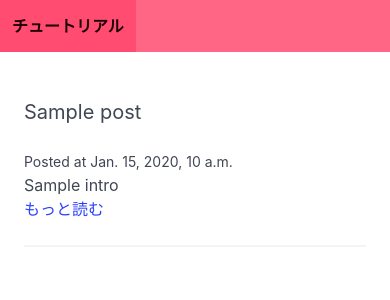
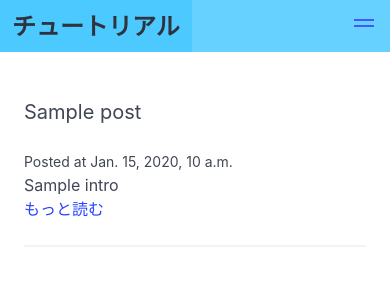
Before and after one commit to teeeki/blog, a Django app: template blog/templates/blog/frontpage.html in a window 390 px wide. Shown: the top 300 px of the page. Run offline with Django 3.2, Linux system fonts and the light colour scheme; the template is opened without the code that fills it: most values are stand-ins (such as "Sample title", 1, 10 or a date in 2020).

Commit message:
base.htmlの編集（ログインユーザの表示、ログアウトボタンの配置）

```diff
--- a/blog/templates/blog/base.html
+++ b/blog/templates/blog/base.html
@@ -5,13 +5,36 @@
     <meta name="viewport" content="width=device-width, initial-scale=1.0">
     <title>Djangoブログ</title>
     <link rel="stylesheet" href="https://cdn.jsdelivr.net/npm/bulma@1.0.2/css/bulma.min.css">
+    <link href="https://use.fontawesome.com/releases/v6.0.0/css/all.css" rel="stylesheet">
 </head>
+
 <body>
-    <nav class="navbar is-danger">
+    <nav class="navbar is-info">
         <div class="navbar-brand">
             <a href="/" class="navbar-item">
-                <strong>チュートリアル</strong>
+                <p class="title is-4">チュートリアル</p>
             </a>
+
+            <!-- モバイルメニュー用のトグルボタン -->
+            <a role="button" class="navbar-burger" aria-label="menu" aria-expanded="false" data-target="navMenu">
+                <span aria-hidden="true"></span>
+                <span aria-hidden="true"></span>
+                <span aria-hidden="true"></span>
+            </a>
+        </div>
+
+        <div id="navMenu" class="navbar-menu">
+            <div class="navbar-end">
+                {% if user.is_authenticated %}
+                    <span class="navbar-item">ユーザ名：{{ user.get_username }}</span>
+                    <a class="navbar-item" href="{% url 'accounts:logout' %}">
+                    <span class="icon">
+                        <i class="fa-solid fa-right-from-bracket"></i>
+                    </span>
+                    <span>ログアウト</span>
+                    </a>
+                {% endif %}
+            </div>
         </div>
     </nav>
 
```
Also changed, not shown: blog/templates/accounts/login.html (+3 -41 lines), db.sqlite3.
